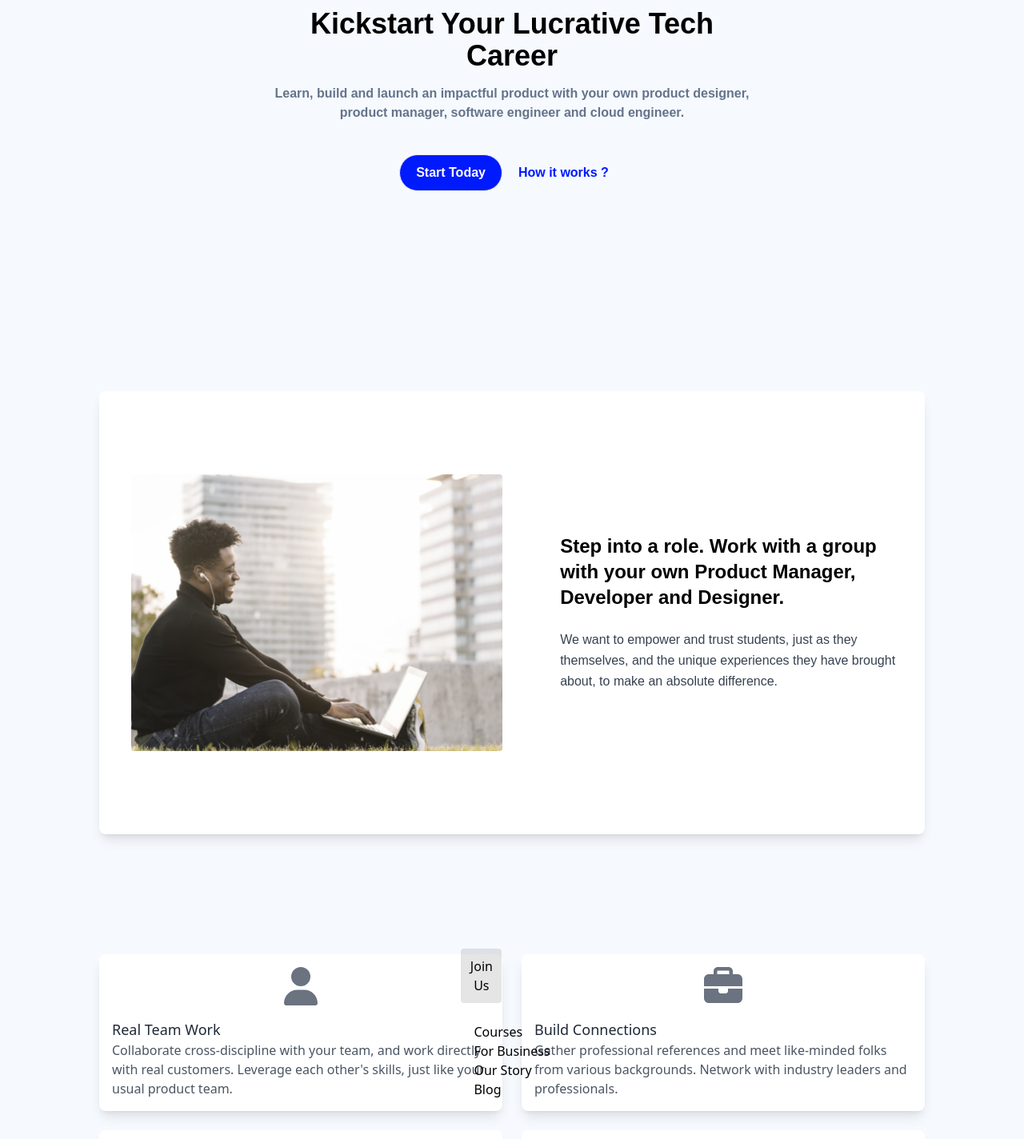
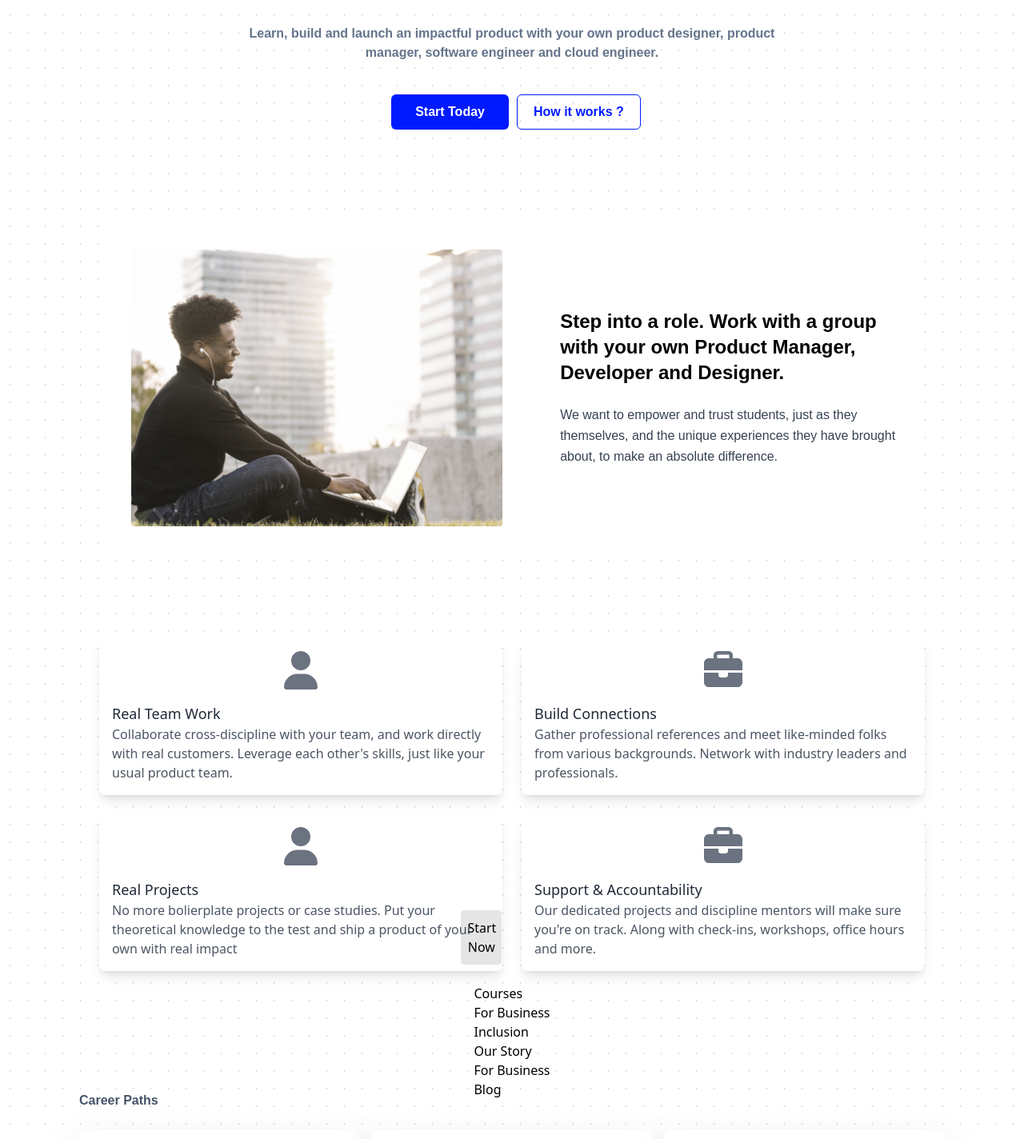
Before and after one commit to PatrickKyei/skillembassy, a React (Vite) app: page / in a window 1280 px wide. Shown: the part 202-1626 px from the top of the page at 80% size. Built offline with nearby package versions, Linux system fonts and the light colour scheme.

Commit message:
fix-nav-bar-hero

```diff
--- a/src/App.css
+++ b/src/App.css
@@ -0,0 +1,12 @@
+.background-pattern {
+    --dot-color: hsl(256, 33%, 70%);
+    --dot-size: 1px;
+    --dot-space: 22px;
+    --bg-color: #fff;
+
+    background:
+      linear-gradient(90deg, var(--bg-color) calc(var(--dot-space) - var(--dot-size)), transparent 1%) center,
+      linear-gradient(var(--bg-color) calc(var(--dot-space) - var(--dot-size)), transparent 1%) center,
+      var(--dot-color);
+    background-size: var(--dot-space) var(--dot-space);
+  }
--- a/src/App.jsx
+++ b/src/App.jsx
@@ -14,11 +14,12 @@ import Faqs from './components/Faqs'
 import CallToAction from './components/CallToAction'
 import Newsletter from './components/Newsletter'
 import Footer from './components/Footer'
+import './App.css'
 
 
 function App() {
   return (
-    <div className='bg-wblue mb-[0px]'>
+    <div className='background-pattern mb-[0px]'>
       <div className='p-6 md:mx-[100px]'>
         <Navbar />
         <Hero />
--- a/src/components/CallToAction.jsx
+++ b/src/components/CallToAction.jsx
@@ -4,7 +4,7 @@ import { FaPhone } from 'react-icons/fa';
 const CallToAction = () => {
   return (
     <div className="flex flex-col items-center my-20">
-      <div className="max-w-4xl w-full bg-white shadow-lg rounded-lg py-8 px-10 sm:py-10 sm:px-16">
+      <div className="max-w-4xl w-full bg-white shadow-sm rounded-lg py-8 px-10 sm:py-10 sm:px-16">
         <h2 className="text-2xl md:text-3xl font-semibold mb-4 md:mb-6 text-center">
           READY TO CHANGE YOUR LIFE?
         </h2>
--- a/src/components/Collab.jsx
+++ b/src/components/Collab.jsx
@@ -5,7 +5,7 @@ const Collab = () => {
   return (
     <div className="flex flex-col items-center my-20 font-poppins lg:my-[150px]">
       <div className="flex flex-col gap-6">
-        <div className="max-w-full bg-white shadow-lg rounded-lg py-16 overflow-hidden">
+        <div className="max-w-full bg-white rounded-lg py-16 overflow-hidden">
           <div className="md:flex">
             <div className="md:w-2/3 p-10">
               <img
--- a/src/components/Hero.jsx
+++ b/src/components/Hero.jsx
@@ -2,22 +2,22 @@ import React from 'react'
 
 const Hero = () => {
   return (
-    <div className='flex flex-col items-center my-20 font-poppins lg:my-[150px]'>
-        <div className='flex flex-col text-center gap-[15px] md:w-[600px]'>
+    <div className='flex flex-col items-center my-20 font-poppins lg:my-[100px]'>
+        <div className='flex flex-col text-center gap-[30px] md:w-[700px]'>
             <h1 className='font-bold text-2xl md:text-4xl'>Kickstart Your Lucrative
 Tech Career</h1>
             <p className='font-semibold text-slate-500 mb-[40px]'>Learn, build and launch an impactful product with your own product designer, product manager, software engineer and cloud engineer.</p>
         </div>
-        <div className='flex justify-center mb-8 md:mb-[100px]'>
+        <div className='flex justify-center mb-8 md:mb-[10px]'>
           <button
             type='button'
-            className='font-bold bg-blue text-sm text-white border-[1px] py-[10px] px-[20px] rounded-full md:text-base hover:drop-shadow-xl'
+            className='font-bold bg-blue text-sm text-white mx-[10px] py-[10px] px-[30px] rounded-md md:text-base hover:drop-shadow-xl'
           >
             Start Today
           </button>
           <button
             type='button'
-            className='font-bold text-sm text-blue underline-offset-auto py-[5px] px-[20px] md:text-base hover:drop-shadow-xl'
+            className='font-bold text-sm text-blue border-[1px] border-blue rounded-md underline-offset-auto py-[px] px-[20px] md:text-base hover:drop-shadow-xl'
           >
             How it works ?
           </button>
--- a/src/components/Navbar.jsx
+++ b/src/components/Navbar.jsx
@@ -1,5 +1,5 @@
 import React, {useState} from 'react'
-import { MdViewHeadline, MdClose, MdExpandMore} from "react-icons/md";
+import { MdViewHeadline, MdClose} from "react-icons/md";
 
 const Navbar = () => {
     const [nav, setNav] = useState(true)
@@ -15,10 +15,11 @@ const Navbar = () => {
             </div>
             <div>
                 <ul className='hidden w-full flex-row justify-center gap-5 md:flex'>
-                <li><a href="#home">Courses</a></li>
-                <li><a href="#discover">For Business</a></li>
-                <li><a href="#post">Our Story</a></li>
-                <li><a href="#contact">Blog</a></li>
+                <li><a href="#courses">Courses</a></li>
+                <li><a href="#business">For Business</a></li>
+                <li><a href="#inclusion">Inclusion</a></li>
+                <li><a href="#story">Our Story</a></li>
+                <li><a href="#block">Blog</a></li>
                 </ul>
             </div>
             <div>
@@ -30,18 +31,23 @@ const Navbar = () => {
                 </button>
             </div>
         </div>
+
         <div onClick={handleNav} className='flex items-center cursor-pointer md:hidden'>
             {!nav ? <MdClose className='text-black' size={30}/> : <MdViewHeadline className='text-black' size={30}/>}
         </div>
 
-        <div className={!nav ? 'fixed flex flex-col items-center p-4 top-16 top-16 w-[100%] border-b-2 bg-wblue h-[200px] ease-in-out duration-300 z-10 md:hidden': 'fixed bottom-[-100%]'}>
+{/*Mobie View*/}
+
+        <div className={!nav ? 'fixed flex flex-col items-center p-4 top-16 top-16 w-[100%] border-b-2 bg-wblue h-[250px] ease-in-out duration-300 z-10 md:hidden': 'fixed bottom-[-100%]'}>
             <div className='text-center bg-black bg-opacity-10 rounded w-[40%] shadow-black px-2 py-2.5'>
-                <a href='#mycv'>Join Us</a>
+                <a href='#mycv'>Start Now</a>
             </div>
             <ul className='w-full flex flex-col py-6 px-4'>
                 <li><a href="#courses">Courses</a></li>
                 <li><a href="#business">For Business</a></li>
+                <li><a href="#inclusion">Inclusion</a></li>
                 <li><a href="story">Our Story</a></li>
+                <li><a href="#business">For Business</a></li>
                 <li><a href="#blog">Blog</a></li>
             </ul>
         </div>
--- a/src/components/Newsletter.jsx
+++ b/src/components/Newsletter.jsx
@@ -6,7 +6,7 @@ function Newsletter() {
       <div className="max-w-6xl mx-auto px-4 sm:px-6">
 
         {/* CTA box */}
-        <div className="relative bg-blue py-10 px-8 md:py-16 md:px-12" data-aos="fade-up">
+        <div className="relative bg-gray-800 py-10 px-8 md:py-16 md:px-12" data-aos="fade-up">
 
           {/* Background illustration */}
           <div className="absolute right-0 top-0 -ml-40 pointer-events-none" aria-hidden="true">
@@ -17,7 +17,7 @@ function Newsletter() {
             {/* CTA content */}
             <div className="mb-6 lg:mr-16 lg:mb-0 text-center lg:text-left lg:w-1/2">
               <h3 className="h3 text-white mb-2">Stay in the loop</h3>
-              <p className="text-purple-200 text-lg">Join our newsletter to get top news before anyone else.</p>
+              <p className="text-gray-300 text-lg">Join our newsletter to get top news before anyone else.</p>
             </div>
 
             {/* CTA form */}
@@ -31,7 +31,7 @@ function Newsletter() {
     />
     <button
       type="submit"
-      className="btn text-blue bg-white hover:bg-white shadow px-4 py-3 rounded-sm"
+      className="btn text-black bg-white hover:bg-white shadow px-4 py-3 rounded-sm"
     >
       Subscribe
     </button>
--- a/src/components/Role.jsx
+++ b/src/components/Role.jsx
@@ -3,9 +3,9 @@ import Classes from '../assets/classes.png'
 
 const Role = () => {
   return (
-    <div className="flex flex-col items-center my-20 font-poppins lg:my-[150px]">
+    <div className="flex flex-col items-center my-20 font-poppins lg:my-[100px]">
       <div className="flex flex-col gap-6">
-        <div className="max-w-full bg-white shadow-lg rounded-lg py-16 overflow-hidden">
+        <div className="max-w-full bg-white rounded-lg overflow-hidden">
           <div className="md:flex">
             <div className="md:w-2/3 p-10">
               <img
```
Also changed, not shown: src/components/Faqs.jsx (+14 -13 lines), src/components/Footer.jsx (+14 -4 lines).
